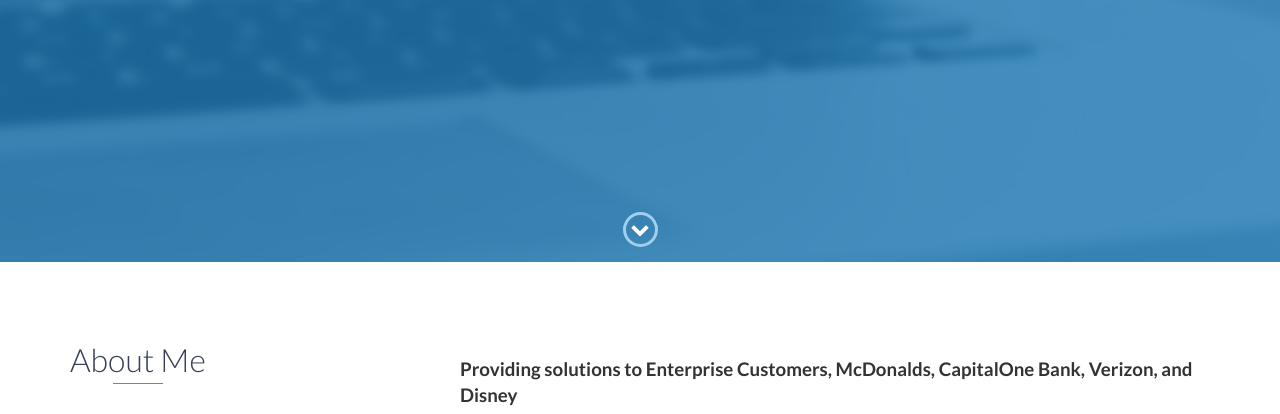
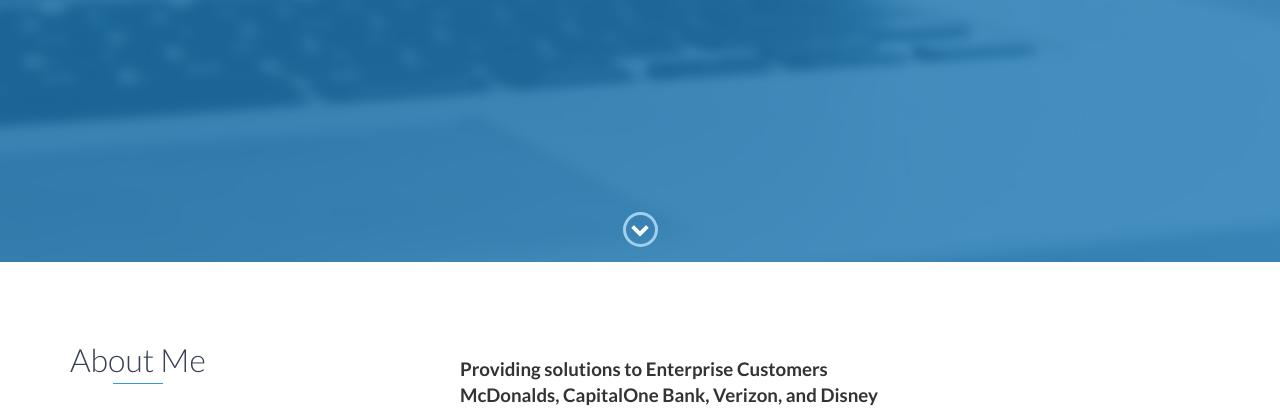
Before and after one commit to wyat2/wyat2.github.io, a website: page index.html in a window 1280 px wide. Shown: the part 538-952 px from the top of the page. Drawn offline with nearby package versions, Linux system fonts and the light colour scheme.

Commit message:
Update index.html

```diff
--- a/index.html
+++ b/index.html
@@ -72,7 +72,8 @@
                     <h2 class="heading">About Me</h2>
                 </div>
                 <div class="col-md-8">
-                        <h3>Providing solutions to Enterprise Customers, McDonalds, CapitalOne Bank, Verizon, and Disney</h3>
+                        <h3>Providing solutions to Enterprise Customers<br>
+				McDonalds, CapitalOne Bank, Verizon, and Disney</h3>
                     <p>
 			    I have acquired a deep understanding of our software application development, monitoring and maintenance. This experience has equipped me with a unique perspective on how to optimize reliability, scalability, and performance—key tenets of the Site Reliability discipline.
 My academic background in computer science has provided me with a strong theoretical foundation, while my hands-on experience in software support  has honed my problem-solving skills and attention to detail. I am confident in my ability to analyze complex systems, identify potential bottlenecks, and implement effective solutions to enhance reliability and efficiency.
```
